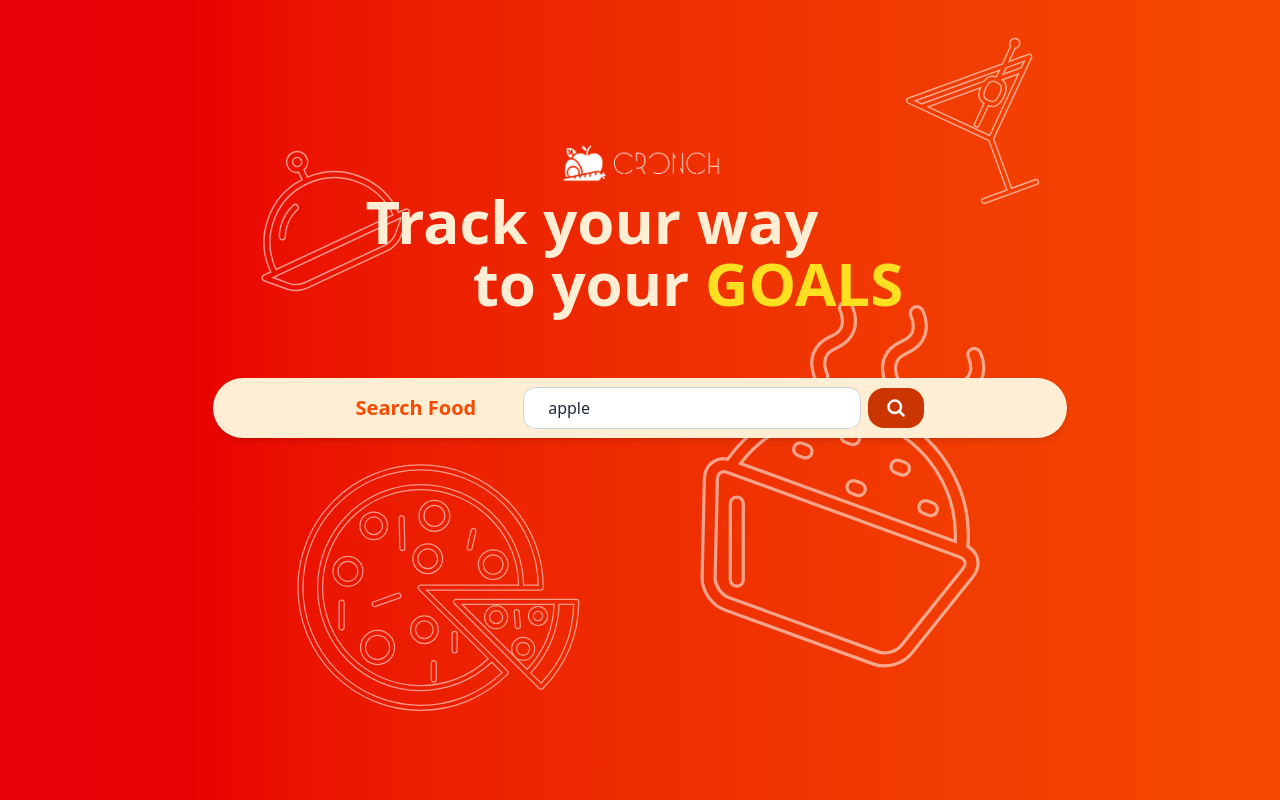
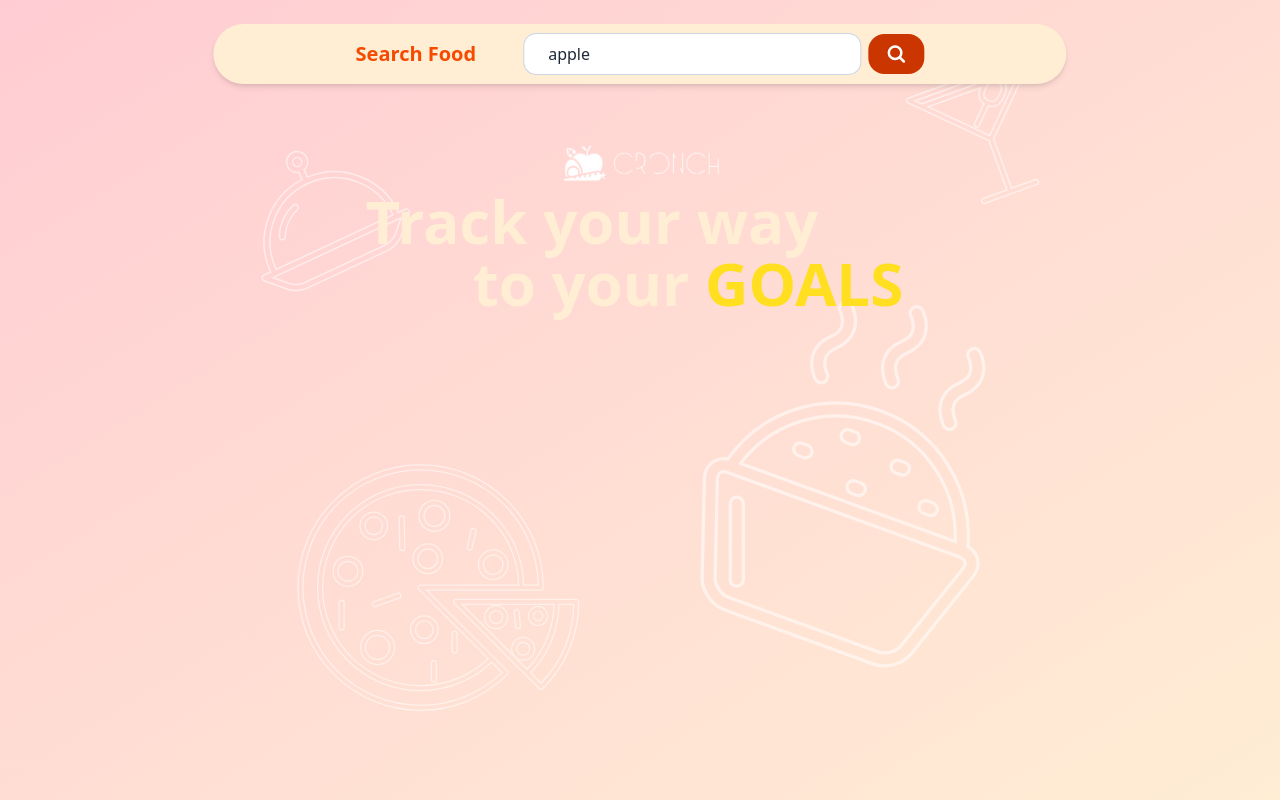
Before and after one commit to revlienn/Cronch, an Angular app in the folder client/: page / in a window 1280 px wide. Built offline with nearby package versions, Linux system fonts and the light colour scheme.

Commit message:
Cart adjustment, wip

```diff
--- a/client/src/app/foods/cart/cart.html
+++ b/client/src/app/foods/cart/cart.html
@@ -1,5 +1,7 @@
 <div
-   class="hidden md:flex md:flex-col md:h-full transition-shadow duration-500 ease-in-out transform translate-y-full md:translate-y-0 h-[40vh] overflow-y-auto"
+   class="hidden md:flex md:flex-col md:h-full transition-shadow duration-500 ease-in-out transform translate-y-full md:translate-y-0 h-[40vh] overflow-y-auto
+
+   "
    id="maincart">
    <h5 class="text-center text-gray-800">Food Diary</h5>
    <div class="flex flex-col flex-grow overflow-x-hidden">
--- a/client/src/app/foods/food-card/food-card.css
+++ b/client/src/app/foods/food-card/food-card.css
@@ -1,7 +1,7 @@
 @reference "tailwindcss";
 
 :host ::ng-deep .mat-mdc-card{
-   @apply rounded-xl bg-white/90 backdrop-blur-sm shadow-md hover:shadow-xl
+   @apply rounded-xl bg-white/95 backdrop-blur-sm shadow-md hover:shadow-xl
 }
 
 option{
--- a/client/src/app/foods/food-card/food-card.html
+++ b/client/src/app/foods/food-card/food-card.html
@@ -1,4 +1,4 @@
-<mat-card class="h-full hover:scale-[1.02] transition-transform duration-200 p-2">
+<mat-card class="h-full hover:scale-[1.01] transition-transform duration-200 p-2">
     <mat-card-header class="flex flex-col h-full">
         <mat-card-title class="text-gray-900">{{itemDetails.name}}</mat-card-title>
         @if(item().brand_name;as brand){
--- a/client/src/app/foods/food-search-area/food-search-area.html
+++ b/client/src/app/foods/food-search-area/food-search-area.html
@@ -2,10 +2,11 @@
    flex flex-col md:h-[100vh] h-full
    mx-auto
    w-11/12 lg:w-9/12 xl:w-8/12
-   relative">
+   relative
+   ">
    <div class="absolute inset-0 z-1 pointer-events-none">
-      <svg class="absolute top-25 left-1 w-[6rem] h-[6rem] lg:w-[12rem] lg:h-[12rem] opacity-55 font-light -rotate-25" viewBox="0 0 64 64"
-         enable-background="new 0 0 64 64">
+      <svg class="absolute top-25 left-1 w-[6rem] h-[6rem] lg:w-[12rem] lg:h-[12rem] opacity-55 font-light -rotate-25"
+         viewBox="0 0 64 64" enable-background="new 0 0 64 64">
          <g>
             <path
                d="M58.923,50.382c0.102-0.244,0.102-0.52,0-0.764c-0.102-0.245-0.296-0.439-0.541-0.541   C58.26,49.026,58.13,49,58,49h-2.5c-0.001-12.645-9.988-22.952-22.505-23.475c0-0.009,0.005-0.017,0.005-0.025v-2.663   c1.442-0.433,2.499-1.753,2.5-3.337c-0.001-1.934-1.566-3.499-3.5-3.5c-1.934,0.001-3.499,1.566-3.5,3.5   c0.001,1.584,1.058,2.904,2.5,3.337V25.5c0,0.009,0.005,0.017,0.005,0.025C18.488,26.048,8.501,36.355,8.5,49H6   c-0.13,0-0.26,0.026-0.382,0.077c-0.245,0.102-0.439,0.296-0.541,0.541c-0.102,0.244-0.102,0.52,0,0.764   c0.051,0.123,0.124,0.234,0.217,0.326l5.878,5.878c0.72,0.715,1.679,1.287,2.703,1.715C14.902,58.723,15.985,58.996,17,59h30   c1.015-0.004,2.098-0.277,3.125-0.699c1.024-0.428,1.983-1,2.703-1.715l5.878-5.878C58.799,50.616,58.872,50.505,58.923,50.382z    M30.5,19.5c0.002-0.828,0.672-1.498,1.5-1.5c0.828,0.002,1.498,0.672,1.5,1.5c-0.002,0.828-0.672,1.498-1.5,1.5   C31.172,20.998,30.502,20.328,30.5,19.5z M16.798,33.798C20.691,29.905,26.061,27.5,32,27.5s11.309,2.405,15.202,6.298   C51.095,37.691,53.499,43.061,53.5,49h-43C10.5,43.061,12.905,37.691,16.798,33.798z M51.414,55.172   c-0.446,0.451-1.223,0.939-2.055,1.281C48.53,56.8,47.636,57.004,47,57H17c-0.636,0.004-1.53-0.2-2.359-0.547   c-0.832-0.342-1.608-0.83-2.055-1.281L8.414,51h47.172L51.414,55.172z"
@@ -16,8 +17,9 @@
          </g>
       </svg>
 
-      <svg class="absolute bottom-10 left-15 w-[10rem] h-[10rem] lg:w-[20rem] lg:h-[20rem] opacity-55 font-light rotate-45" viewBox="0 0 64 64"
-         viewBox="0 0 128 128">
+      <svg
+         class="absolute bottom-10 left-15 w-[10rem] h-[10rem] lg:w-[20rem] lg:h-[20rem] opacity-55 font-light rotate-45"
+         viewBox="0 0 64 64" viewBox="0 0 128 128">
 
          <g>
 
@@ -83,8 +85,9 @@
       </svg>
 
 
-      <svg class="absolute bottom-30 right-0 w-[13rem] h-[13rem] lg:w-[26rem] lg:h-[26rem] opacity-55 font-light rotate-20" viewBox="0 0 64 64"
-         enable-background="new 0 0 64 64">
+      <svg
+         class="absolute bottom-30 right-0 w-[13rem] h-[13rem] lg:w-[26rem] lg:h-[26rem] opacity-55 font-light rotate-20"
+         viewBox="0 0 64 64" enable-background="new 0 0 64 64">
 
          <g>
 
@@ -132,7 +135,8 @@
       </svg>
 
 
-      <svg class="absolute top-12 right-0 w-[5rem] h-[5rem] lg:w-[10rem] lg:h-[10rem] opacity-55 font-light -rotate-20" viewBox="0 0 32 32">
+      <svg class="absolute top-12 right-0 w-[5rem] h-[5rem] lg:w-[10rem] lg:h-[10rem] opacity-55 font-light -rotate-20"
+         viewBox="0 0 32 32">
          <path fill="none" stroke-width="0.3px" stroke="white" d="M29.146,5.854C29.461,5.539,29.238,5,28.793,5h-4.086l2.049-2.049C26.836,2.971,26.914,3,27,3
 	c0.629,0,1.123-0.581,0.973-1.236c-0.083-0.361-0.376-0.655-0.738-0.737C26.581,0.878,26,1.371,26,2
 	c0,0.086,0.029,0.164,0.049,0.244L23.293,5H3.207C2.762,5,2.539,5.539,2.854,5.854L15.5,18.5V29h-5c-0.276,0-0.5,0.224-0.5,0.5v0
@@ -149,18 +153,16 @@
    </div>
 
    <div class="z-10">
-
-
-
-
-
       <div class="absolute
       top-1/2 md:top-1/4 lg:top-1/6 left-1/2
       -translate-y-[11em]
       md:translate-y-0
       -translate-x-1/2 text-center
       text-orange-100 font-semibold
-      w-full"><img src="assets/logo.png" alt="" class="mx-auto w-[8rem] lg:w-[11rem] h-auto">
+      w-full
+      transition-opacity duration-600 ease-in-out
+      " [class.opacity-0]="searched()" [class.opacity-100]="!searched()">
+         <img src="assets/logo.png" alt="" class="mx-auto w-[8rem] lg:w-[11rem] h-auto">
          <p class="text-4xl md:text-5xl lg:text-6xl
          lg:-translate-x-[3rem] -translate-x-[1.5rem]">Track your way</p>
          <p class="text-4xl md:text-5xl lg:text-6xl
@@ -170,11 +172,13 @@
             class="btn !bg-orange-100 !text-amber-900 hover:shadow-2xl hover:!bg-orange-800 hover:!text-white mt-3">Add
             goals</button> -->
       </div>
-
-      <div class="absolute top-1/2 -translate-y-1/2
+      <div class="absolute
+         py-2.5 mt-4
+         left-1/2 -translate-x-1/2
          bg-orange-100 shadow-md rounded-full
-         py-2.5 mt-2
-         w-full">
+         w-full
+         transition-all duration-300 ease-in-out" [class.top-[50%]]="!searched()"
+         [class.-translate-y-[50%]]="!searched()">
 
          <div class=" mx-auto flex flex-col md:flex-row justify-around items-center
          w-10/12
@@ -184,7 +188,7 @@
                Food</span>}
 
 
-            <form class="flex flex-1 items-stretch justify-center gap-2" [formGroup]="searchForm"
+            <form class="flex flex-1 items-stretch justify-center gap-2 w-[85%]" [formGroup]="searchForm"
                (ngSubmit)="search()">
                <input [formControl]="searchTerm" type="text" placeholder="Ex.apple" class="rounded-xl px-4 py-2
                ring ring-slate-300
@@ -207,9 +211,19 @@
          </div>
 
       </div>
+
+      @if(searched()){
+      <div class="flex justify-between gap-[1em] md:h-[85vh] mt-[15vh] bg-white/85 rounded-t-4xl px-2 pt-3 relative">
+         <app-search-result-list [result]="searchResult()"
+            [cartOpen]="foodService.cartOpen()" class="flex-grow overflow-y-auto"></app-search-result-list>
+         <app-cart class="hidden md:flex md:w-4/12 border-s-1 border-s-gray-400"></app-cart>
+      </div>
+
+      }
+
    </div>
 
 
 
-   <!-- <app-search-result-list [result]="searchResult()"[cartOpen]="foodService.cartOpen()" class="flex-grow overflow-y-auto"></app-search-result-list> -->
+
 </div>
--- a/client/src/app/foods/food-search-area/food-search-area.ts
+++ b/client/src/app/foods/food-search-area/food-search-area.ts
@@ -6,10 +6,11 @@ import { FormControl, FormGroup, ReactiveFormsModule, Validators } from '@angula
 import { FoodService } from '../../services/food-service';
 import { FoodSearchResult } from '../../../types/FoodSearchResult';
 import { SearchResultList } from '../search-result-list/search-result-list';
+import { Cart } from '../cart/cart';
 
 @Component({
   selector: 'app-food-search-area',
-  imports: [MatCardModule, MatInputModule, MatIconModule, ReactiveFormsModule, SearchResultList],
+  imports: [MatCardModule, MatInputModule, MatIconModule, ReactiveFormsModule, SearchResultList,Cart],
   templateUrl: './food-search-area.html',
   styleUrl: './food-search-area.css'
 })
--- a/client/src/app/foods/search-result-list/search-result-list.html
+++ b/client/src/app/foods/search-result-list/search-result-list.html
@@ -1,42 +1,39 @@
 <div class="flex flex-col flex-grow md:h-full
+  items-center justify-start
+  transition-all ease-in-out duration-500
+  z-1
   overflow-y-auto
-  items-center justify-center
-  transition-all ease-in-out duration-500
-  z-1"
-  [class.h-[40vh]]="foodService.cartOpen()"
-  [class.h-[80vh]]="!foodService.cartOpen()"
-  >
+  " [class.h-[40vh]]="foodService.cartOpen()">
 
   @if(busyService.madeReq()){
   @if(busyService.requestCount()===0){
-      @if(resultLength()===0){
-      <p class="italic text-red-500 text-lg">
+  <div class="text-gray-700 text-lg font-semibold"> @if(resultLength()===0){
+    <p >
       Please enter a valid search keyword
     </p>
     }
     @else if(lessThan100()){
-      <p class="text-lg font-bold text-gray-600">
+    <p>
       {{ resultLength() }} results
     </p>
     }
     @else{
-      <p class="text-lg font-bold text-gray-600">
+    <p>
       100+ results
     </p>
-    }}
-  }@else if(!busyService.madeReq() && busyService.requestCount() === 0){
-  <p class="text-gray-600 italic">Welcome to Cronch, type a keyword to start</p>
     }
-
+  </div>
+  }
+  }
   @if(busyService.requestCount()){<div class="progress-6 justify-center align-middle items-center"></div>}
 
 
   @if(!busyService.requestCount()){
-  <div
-     class="grid gap-2 md:grid-cols-2 grid-cols-1
+  <div class="grid gap-2 md:grid-cols-2 grid-cols-1
      min-w-full
+
      overflow-y-auto overflow-x-hidden
-     scrollbar-thin scrollbar-thumb-gray-400 scrollbar-track-transparent">
+     scrollbar-thin scrollbar-thumb-gray-300  scrollbar-track-white/35">
     @for(item of result()?.foods?.food;track item.food_id){
     <app-food-card [item]="item"></app-food-card>
     }
--- a/client/src/app/home/home.html
+++ b/client/src/app/home/home.html
@@ -1,9 +1,8 @@
 <div class="
   flex flex-col md:flex-row justify-center mx-auto
   h-[100vh]
-  bg-gradient-to-r from-red-600 to-orange-600
+  bg-gradient-to-br from-rose-200 to-orange-100
   overflow-hidden
   ">
     <app-food-search-area class="flex-grow w-full h-full flex flex-col"></app-food-search-area>
-    <!-- <app-cart class="md:w-4/12 border-s-1 border-s-gray-400"></app-cart> -->
   </div>
--- a/client/src/app/home/home.ts
+++ b/client/src/app/home/home.ts
@@ -4,7 +4,7 @@ import { Cart } from '../foods/cart/cart';
 
 @Component({
   selector: 'app-home',
-  imports: [FoodSearchArea, Cart],
+  imports: [FoodSearchArea],
   templateUrl: './home.html',
   styleUrl: './home.css'
 })
```
Lines whose indentation alone changed are shown as unchanged.
